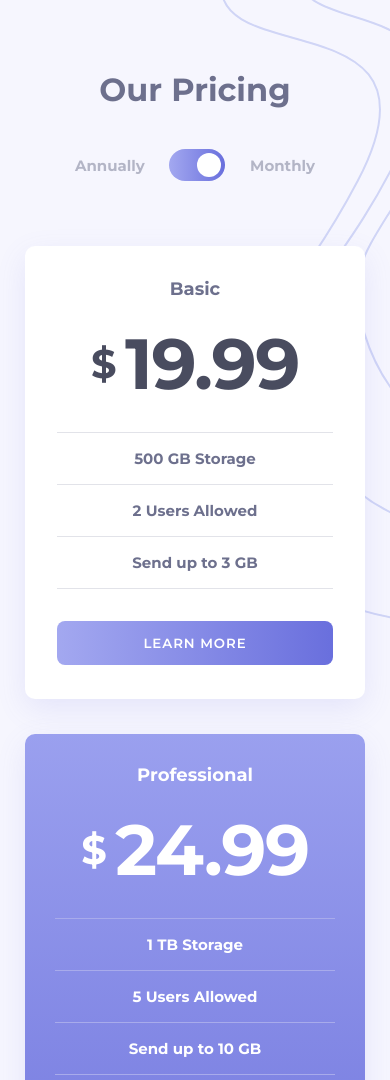
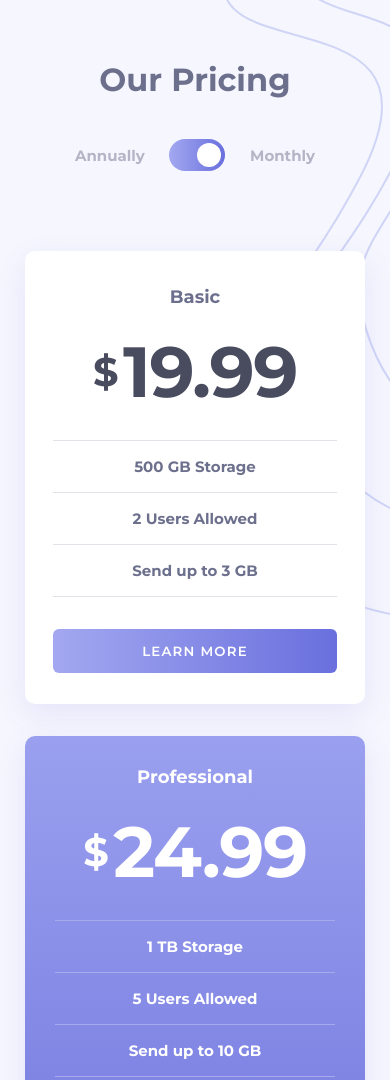
Before and after one commit to albatros444/frontendMentor38, a plain HTML site: page index.html in a window 390 px wide. Shown: the top 1080 px of the page. Drawn offline with Linux system fonts and the light colour scheme.

Commit message:
precise layouts done

```diff
--- a/scss/mediaQs.scss
+++ b/scss/mediaQs.scss
@@ -1,15 +1,24 @@
 @media screen and (max-width: 500px) {
   .background {
     height: auto;
-    background: url(/images/bg-top.svg) right -193px top -35px no-repeat
+    padding: 60px 25px 30px; //bottom 35 + 35 on card's margin
+    background: url(/images/bg-top.svg) right -195px top -38px no-repeat
       hsl(240, 78%, 98%);
-
+    .toggle {
+      margin: 0 auto 80px;
+    }
     .planCards {
       display: block;
       width: 100%;
       &__card {
         width: 100%;
-        margin: 0 auto 35px;
+        margin: 0 auto 32px;
+        padding: 35px 28px;
+        p:nth-child(2) {
+          span {
+            margin-right: 6px;
+          }
+        }
       }
       .basicCard {
         border-radius: 10px;
--- a/scss/planCards.scss
+++ b/scss/planCards.scss
@@ -40,13 +40,13 @@
       margin-top: 32px;
       padding: 0;
       border: none;
-      border-radius: 8px;
+      border-radius: 6px;
       outline: inherit;
       cursor: pointer;
       font-family: inherit;
       font-weight: 600;
       text-align: center;
-      letter-spacing: 0.07em;
+      letter-spacing: 0.09em;
       text-decoration: none;
       text-transform: uppercase;
     }
```
Also changed, not shown: dist/main.css, 1 other file.
